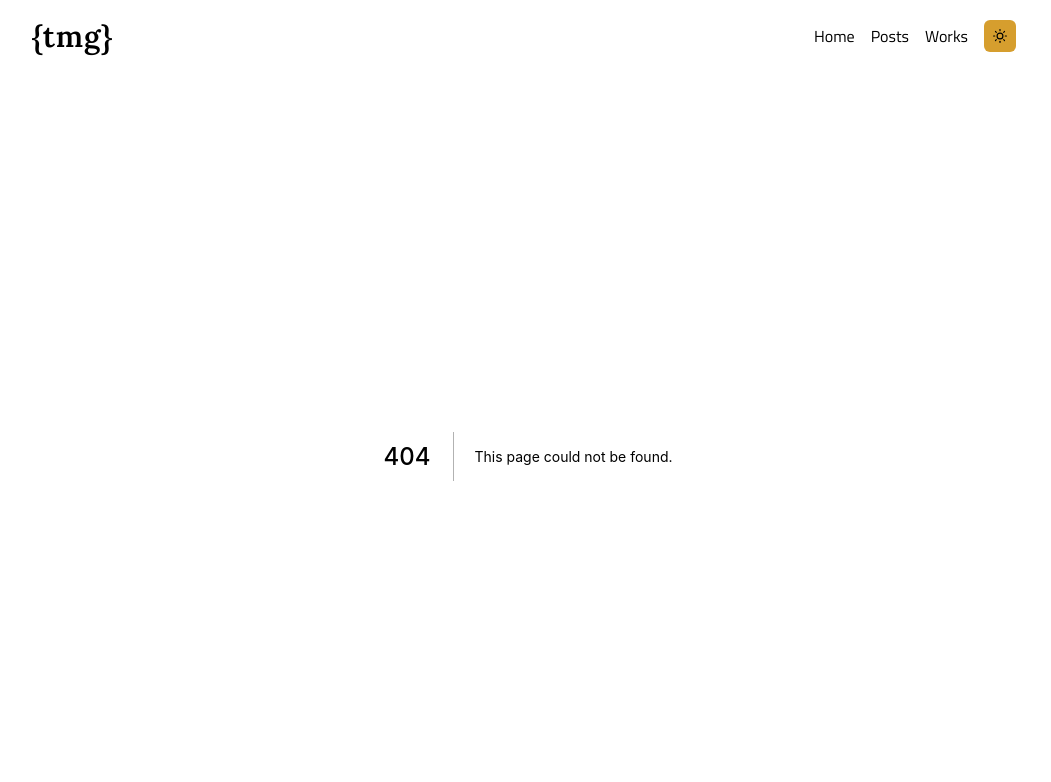
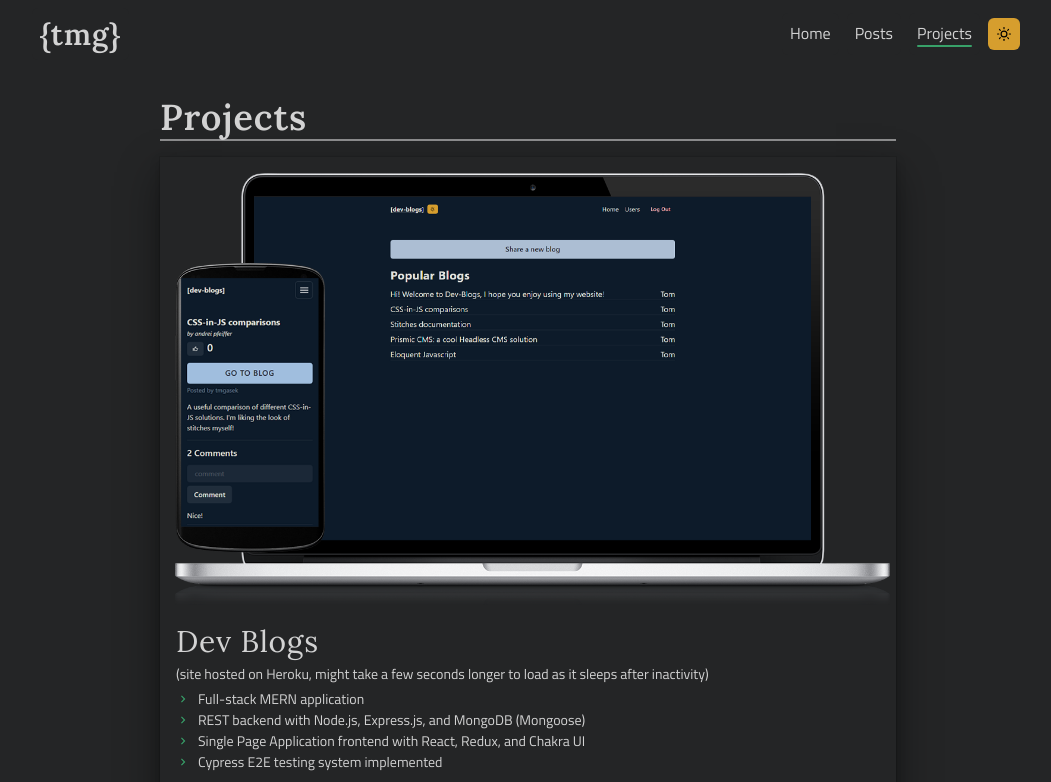
Before and after one commit to tmgasek/homepage, a Next.js app: page /projects in a window 1280 px wide. Before the commit this address had no page. Shown: the top 782 px of the page, without its empty margins (112-1163 px from the left). Built offline with nearby package versions, Linux system fonts and the light colour scheme.

Commit message:
changed nav to be fixed, refactored project items to be stored in lib, added descriptions to projects, renamed from works to projects

```diff
--- a/components/Layout.js
+++ b/components/Layout.js
@@ -10,7 +10,7 @@
         <title>{title || 'Tomasz Gasek - Homepage'}</title>
       </Head>
 
-      <Container maxW={'container.md'} pt={14}>
+      <Container maxW={'container.md'} pt={['16', null, '24']}>
         <motion.main
           initial={{ y: 5, opacity: 0 }}
           animate={{ y: 0, opacity: 1 }}
--- a/components/Navbar.js
+++ b/components/Navbar.js
@@ -16,22 +16,28 @@
 import { HamburgerIcon } from '@chakra-ui/icons';
 import { SunIcon, MoonIcon } from '@chakra-ui/icons';
 import { useRouter } from 'next/router';
-import { AnimateSharedLayout, motion } from 'framer-motion';
+import { LayoutGroup, motion } from 'framer-motion';
 
-const MotionBox = motion(Box);
+// const MotionBox = motion(Box);
 
 const LinkItem = ({ href, children, currPath, colorMode }) => {
   const isActive = currPath === href;
 
   return (
     <NextLink href={href} passHref>
-      <Link p={2} _focus={{ outlineColor: 'none' }}>
+      <Link
+        p={2}
+        _focus={{ outlineColor: 'none' }}
+        mx={1}
+        bg={colorMode === 'light' ? '#fafafa' : '#242526'}
+        rounded={'md'}
+      >
         {children}
         {isActive && (
-          <MotionBox
-            layoutId="nav-underline"
-            className="nav-underline"
-            bg={colorMode === 'dark' ? 'green.500' : 'gray.800'}
+          <Box
+            h={0.5}
+            rounded={'md'}
+            bg={colorMode === 'light' ? 'gray.800' : 'green.500'}
           />
         )}
       </Link>
@@ -49,8 +55,8 @@
     href: '/posts',
   },
   {
-    name: 'Works',
-    href: '/works',
+    name: 'Projects',
+    href: '/projects',
   },
 ];
 
@@ -59,8 +65,7 @@
   const { colorMode, toggleColorMode } = useColorMode();
 
   return (
-    <AnimateSharedLayout>
-      <Box as={'nav'} pt={4}>
+    <Box as={'nav'} zIndex={100} py={2} position={'fixed'} w={'100%'}>
       <Container maxW={'container.lg'}>
         <Flex align={'center'} justify={'space-between'}>
           <Box>
@@ -68,9 +73,11 @@
               <Heading
                 as={'h1'}
                 size={'lg'}
-                  pr={8}
+                p={2}
                 cursor={'pointer'}
                 letterSpacing={'wide'}
+                bg={colorMode === 'light' ? '#fafafa' : '#242526'}
+                rounded={'md'}
               >
                 {'{tmg}'}
               </Heading>
@@ -93,7 +100,7 @@
 
             <Button
               variant={'unstyled'}
-                mx={2}
+              mx={1}
               pb={1}
               size={'sm'}
               onClick={toggleColorMode}
@@ -117,12 +124,11 @@
                     size={'sm'}
                     as={IconButton}
                     icon={<HamburgerIcon />}
-                      variant="outline"
+                    bg={colorMode === 'light' ? '#fafafa' : '#242526'}
+                    border={'1px'}
                     aria-label="Options"
                   />
-                    <MenuList
-                      bg={colorMode === 'dark' ? '#181818' : 'gray.200'}
-                    >
+                  <MenuList bg={colorMode === 'light' ? 'gray.200' : '#181818'}>
                     {links.map(({ name, href }) => (
                       <NextLink
                         key={name}
@@ -141,7 +147,6 @@
         </Flex>
       </Container>
     </Box>
-    </AnimateSharedLayout>
   );
 };
 
--- a/components/WorkItem.js
+++ b/components/ProjectItem.js
@@ -13,7 +13,7 @@
   useColorMode,
 } from '@chakra-ui/react';
 
-const WorkItem = ({
+const ProjectItem = ({
   title,
   children,
   githubLink,
@@ -34,9 +34,9 @@
           <Heading as={'h2'} size={'lg'} fontWeight={'light'}>
             {title}
           </Heading>
-          <Text fontSize={'sm'} py={1}>
+          <Box fontSize={'sm'} py={1}>
             {children}
-          </Text>
+          </Box>
         </Box>
 
         <Flex gap={[1, 2]} py={2} align={'center'}>
@@ -67,4 +67,4 @@
   );
 };
 
-export default WorkItem;
+export default ProjectItem;
--- a/components/index.js
+++ b/components/index.js
@@ -1,7 +1,7 @@
 export { default as Layout } from './Layout';
 export { default as Navbar } from './Navbar';
 export { default as PostCard } from './PostCard';
-export { default as WorkItem } from './WorkItem';
+export { default as ProjectItem } from './ProjectItem';
 export { default as LogoCard } from './LogoCard';
 export { default as Divider } from './Divider';
 export { default as TechStackItem } from './TechStackItem';
--- a/pages/_app.js
+++ b/pages/_app.js
@@ -10,7 +10,7 @@
   return (
     <ChakraProvider theme={theme}>
       <Navbar />
-      <AnimatePresence exitBeforeEnter initial={true}>
+      <AnimatePresence exitBeforeEnter initial={false}>
         <Component {...pageProps} />
       </AnimatePresence>
     </ChakraProvider>
--- /dev/null
+++ b/pages/projects/index.js
@@ -0,0 +1,31 @@
+import { Box, Heading, SimpleGrid } from '@chakra-ui/react';
+import { Divider, Layout } from '../../components';
+
+import {
+  guitarApp,
+  calcuSearch,
+  devBlogs,
+  guitarTeacher,
+  huluClone,
+} from '../../lib/projectData';
+
+const Projects = () => {
+  return (
+    <Layout title={'Tomasz Gasek - Projects'}>
+      <Box>
+        <Heading>Projects</Heading>
+        <Divider />
+
+        <SimpleGrid columns={[1]} gap={5} my={4}>
+          {devBlogs()}
+          {guitarApp()}
+          {calcuSearch()}
+          {huluClone()}
+          {guitarTeacher()}
+        </SimpleGrid>
+      </Box>
+    </Layout>
+  );
+};
+
+export default Projects;
```
Also changed, not shown: pages/index.js (+9 -13 lines), pages/works/index.js (deleted, +0 -69 lines), lib/getPosts.js (added), lib/projectData.js (added). Lines whose indentation alone changed are shown as unchanged.
